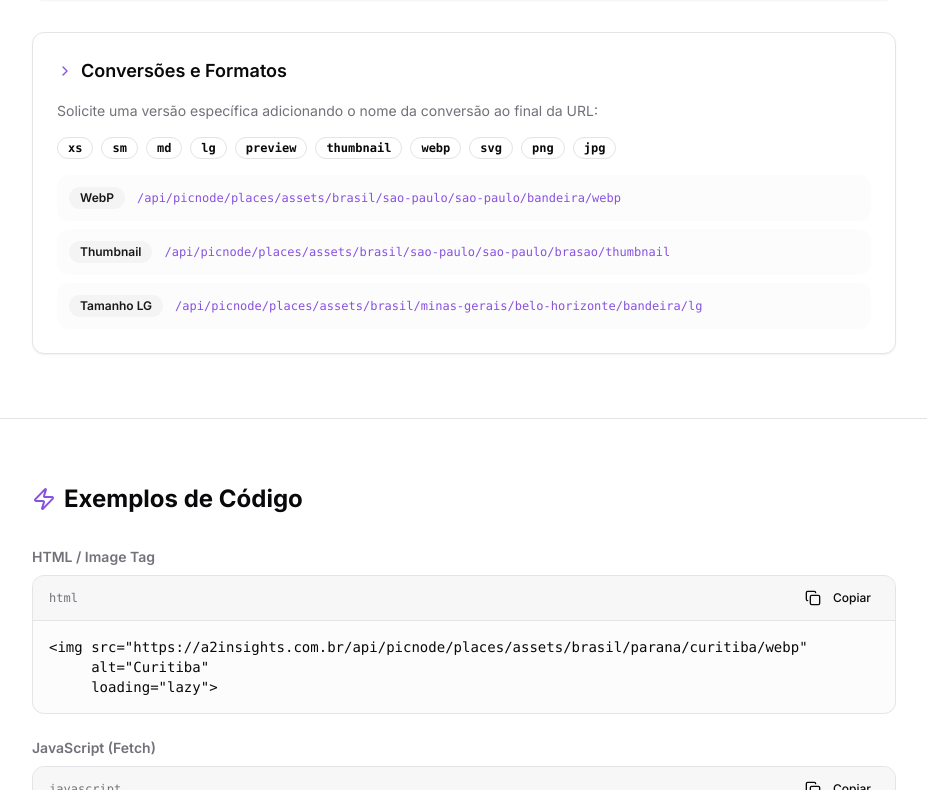
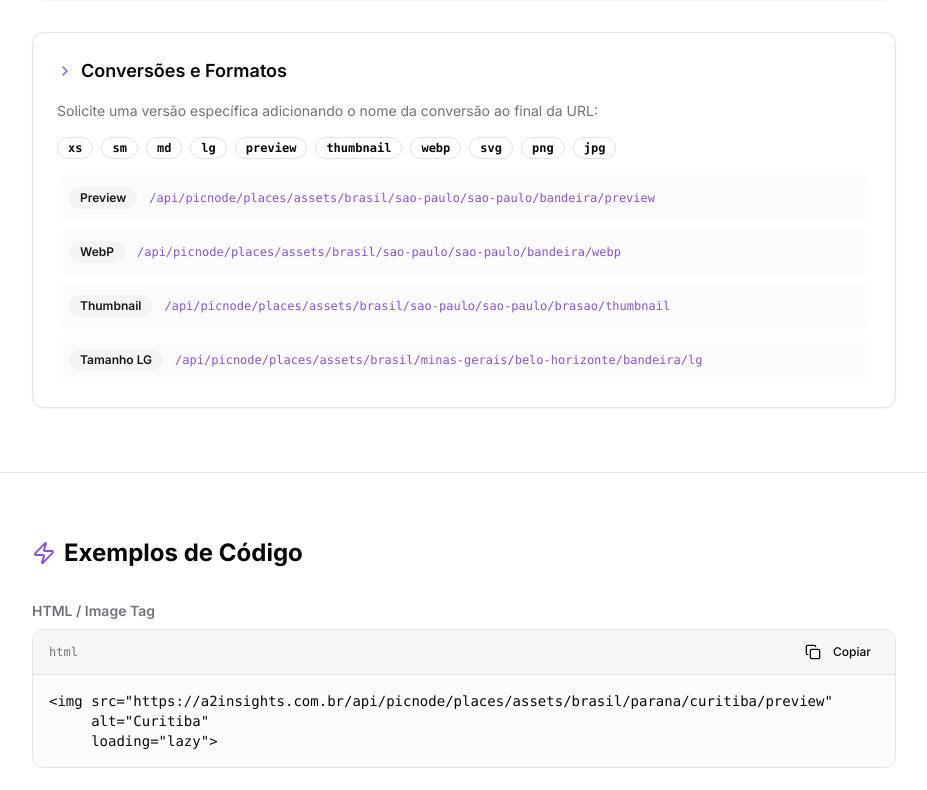
Before and after one commit to a2insights/picnode-api-hub, a React (Vite) app: page /places-api in a window 1280 px wide. Shown: the part 2010-2800 px from the top of the page, without its empty margins (176-1103 px from the left). Built offline with nearby package versions, Linux system fonts and the light colour scheme; no server answers.

Commit message:
feat: add preview asset endpoint and update home navigation to support cross-page routing

```diff
--- a/src/components/Navbar.tsx
+++ b/src/components/Navbar.tsx
@@ -1,5 +1,5 @@
 import { useTranslation } from 'react-i18next';
-import { Link } from 'react-router-dom';
+import { Link, useLocation } from 'react-router-dom';
 import { LanguageSwitcher } from './LanguageSwitcher';
 import { LampSwitch } from './LampSwitch';
 import { Button } from './ui/button';
@@ -9,6 +9,7 @@ import { useAuth } from '@/contexts/AuthContext';
 export const Navbar = () => {
   const { t } = useTranslation();
   const { isAuthenticated, logout, logoutLoading } = useAuth();
+  const location = useLocation();
 
   const scrollToTop = () => {
     window.scrollTo({ top: 0, behavior: 'smooth' });
@@ -37,12 +38,21 @@ export const Navbar = () => {
         </Link>
 
         <div className="hidden md:flex items-center gap-6">
+          {location.pathname === '/' ? (
             <button
               onClick={scrollToTop}
               className="text-sm text-muted-foreground hover:text-foreground transition-colors"
             >
               {t('nav.home')}
             </button>
+          ) : (
+            <Link
+              to="/"
+              className="text-sm text-muted-foreground hover:text-foreground transition-colors"
+            >
+              {t('nav.home')}
+            </Link>
+          )}
           <Link
             to="/docs/getting-started"
             className="text-sm text-muted-foreground hover:text-foreground transition-colors"
--- a/src/pages/PlacesApiPage.tsx
+++ b/src/pages/PlacesApiPage.tsx
@@ -37,6 +37,10 @@ const EXAMPLES_KEYS = [
   {
     labelKey: 'placesApi.collectionLabel',
     path: '/api/picnode/places/assets/brasil/sao-paulo/sao-paulo/brasao',
+  },
+  {
+    labelKey: 'placesApi.previewLabel',
+    path: '/api/picnode/places/assets/brasil/sao-paulo/sao-paulo/bandeira/preview',
   },
   {
     labelKey: 'placesApi.webpLabel',
@@ -178,6 +182,7 @@ const PlacesApiPage = () => {
                 item={item}
                 index={index}
                 baseUrl={BASE_URL}
+                conversion="preview"
                 onClick={(idx) => {
                   setLightboxIndex(idx);
                   setLightboxOpen(true);
@@ -334,7 +339,7 @@ const PlacesApiPage = () => {
               <CodeBlock
                 t={t}
                 language="html"
-                code={`<img src="https://a2insights.com.br/api/picnode/places/assets/brasil/parana/curitiba/webp"
+                code={`<img src="https://a2insights.com.br/api/picnode/places/assets/brasil/parana/curitiba/preview"
      alt="Curitiba"
      loading="lazy">`}
               />
```
Lines whose indentation alone changed are shown as unchanged.
